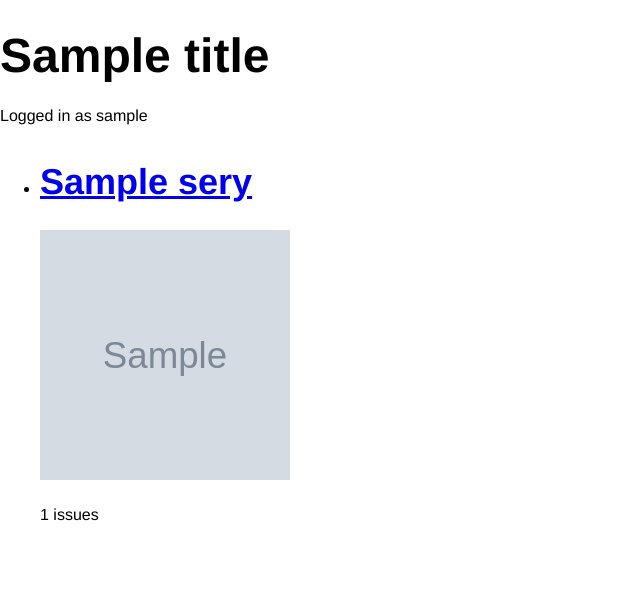
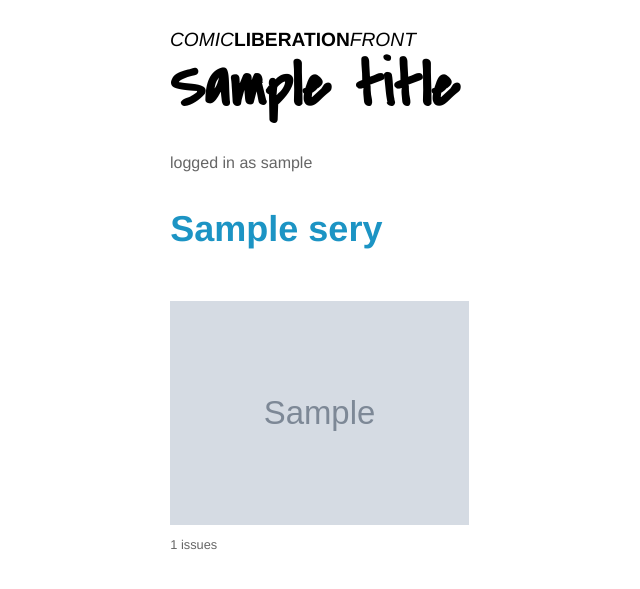
Before and after one commit to comicliberationfront/ComicLiberationFront, a Flask app: template templates/index.html in a window 1280 px wide. Shown: the top 589 px of the page, without its empty margins (0-640 px from the left). Run offline with Flask 2, Linux system fonts and the light colour scheme; the template is opened without the code that fills it: most values are stand-ins (such as "Sample title", 1, 10 or a date in 2020); grey boxes marked "Sample" are stand-in pictures; data that the repository does not hold is empty.

Commit message:
Front-end work: - Added some CSS styling. - Added support for download progress feedback. - Better layout & presentation. - Moved CSS file into the `css` directory.
--HG--
rename : static/style.css => static/css/style.css

```diff
--- /dev/null
+++ b/static/css/style.css
@@ -0,0 +1,78 @@
+@import url(http://fonts.googleapis.com/css?family=Covered+By+Your+Grace);
+
+body {
+    padding: 1em;
+}
+
+a, a:link, a:active {
+    color: #1c94c4;
+    background: transparent;
+    text-decoration: none;
+}
+a:hover {
+    color: #fff;
+    background: #1c94c4;
+}
+a:visited {
+    color: #333;
+    background: transparent;
+}
+a:visited:hover {
+    color: #fff;
+    background: #333;
+}
+
+.header p { margin: 0; }
+.header h1 {
+    margin: 0 0 0.5em 0;
+    font-family: 'Covered By Your Grace', cursive;
+    font-size: 4em;
+}
+.header .clf-title {
+    font: Tahoma, Geneva, sans-serif;
+    font-size: 1.2em;
+    text-transform: uppercase;
+}
+.header .clf-title span.w1 { font-style: italic; }
+.header .clf-title span.w2 { font-weight: bold; }
+.header .clf-title span.w3 { font-style: italic; }
+.header .info {
+    color: #666;
+    text-transform: lowercase;
+}
+
+h2 {
+    height: 2em;
+    text-overflow: ellipsis;
+}
+img.cover {
+    width: 100%;
+}
+p.metadata {
+    color: #666;
+    text-transform: lowercase;
+    font-size: 0.8em;
+    margin: 0.25em 0 0.375em 0;
+}
+
+#downloads {
+    position: fixed;
+    bottom: 0;
+    right: 0;
+    width: 50%;
+    padding: 1em;
+    background: #fdf5ce;
+    border: 3px solid #fbcb09;
+    display: none;
+}
+#downloads h2 {
+    margin: 0;
+    color: #1c94c4;
+    font-size: 1.5em;
+}
+#downloads p {
+    margin: 0;
+}
+.ui-progressbar {
+    height: 0.5em;
+}
--- a/static/style.css
+++ /dev/null
@@ -1,2 +0,0 @@
-body {
-}
--- a/templates/index.html
+++ b/templates/index.html
@@ -1,16 +1,19 @@
 {% extends 'layout.html' %}
+
+{% block header %}
+<p class="info">Logged in as {{ username }}</p>
+{% endblock %}
 
 {% block content %}
 <div>
-    <p>Logged in as {{ username }}</p>
-    <ul>
+    <div class="grids">
         {% for series in collection %}
-        <li>
+        <div class="grid-4">
             <h2><a href="{{ url_for('series', series_id=series.series_id) }}">{{ series.title }}</a></h2>
-            <img src="{{ series.logo }}" width="250" height="250" />
-            <p>{{ series.issue_count }} issues</p>
-        </li>
+            <img class="cover" src="{{ series.logo }}" />
+            <p class="metadata">{{ series.issue_count }} issues</p>
+        </div>
         {% endfor %}
-    </ul>
+    </div>
 </div>
 {% endblock %}
--- a/templates/layout.html
+++ b/templates/layout.html
@@ -3,16 +3,26 @@
     <head>
         <title>{{ title }}</title>
         <link rel="stylesheet" href="{{ url_for('static', filename='toast/toast.css') }}">
+        <link rel="stylesheet" href="{{ url_for('static', filename='css/ui-lightness/jquery-ui-1.8.22.custom.css') }}">
+        <link rel="stylesheet" href="{{ url_for('static', filename='css/style.css') }}">
         {% block head %}{% endblock %}
     </head>
     <body>
-        <div id="container">
-            <h1>{{ title }}</h1>
+        <div class="wrap">
+            <div class="header">
+                <p class="clf-title"><span class="w1">Comic</span><span class="w2">Liberation</span><span class="w3">Front</span></p>
+                <h1>{{ title }}</h1>
+                {% block header %}{% endblock %}
+            </div>
             {% block content %}{% endblock %}
+        </div>
+        <div id="downloads">
+            <h2>Active downloads</h2>
+            <div class="download-progress"></div>
         </div>
         {% with messages = get_flashed_messages() %}
         {% if messages %}
-        <div class="messages">
+        <div id="messages">
             <ul>
                 {% for m in messages %}
                 <li>{{ m }}</li>
```
Also changed, not shown: static/js/clf.js (+39 -0 lines), templates/series.html (+14 -10 lines).
